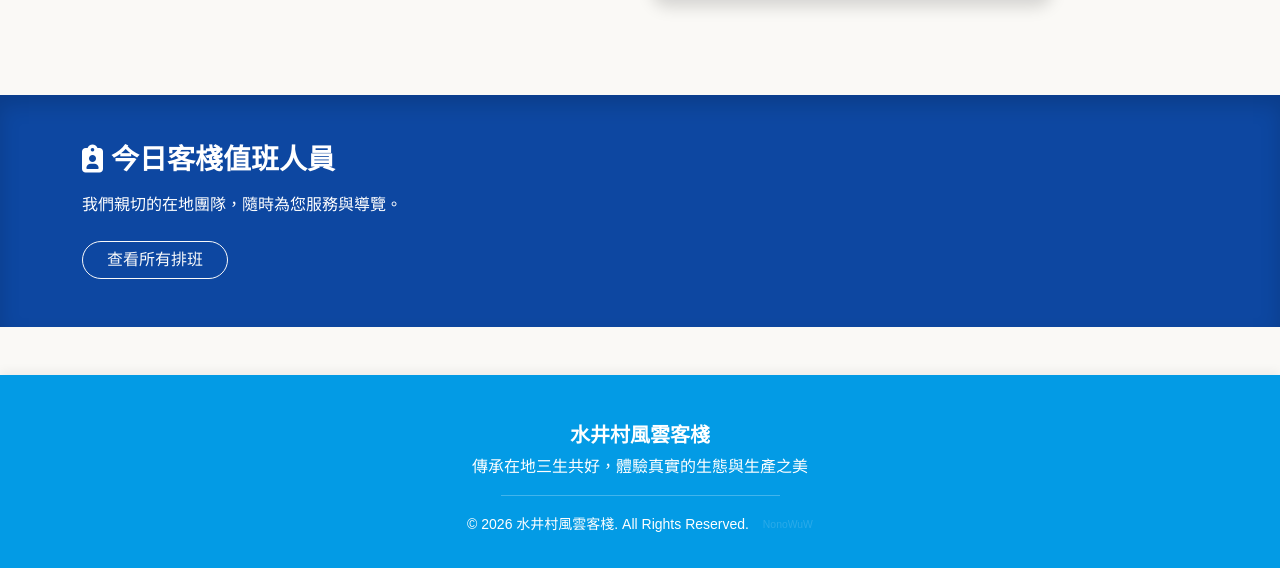
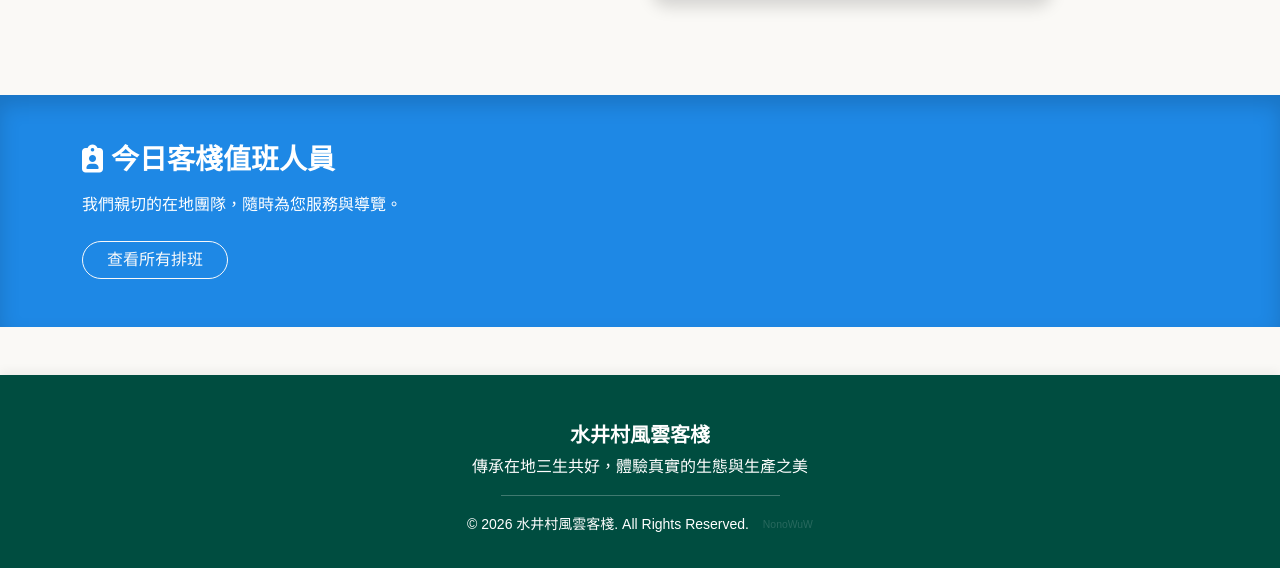
Before and after one commit to Nono0325/Shuijing-Fengyun-Inn, a Django app: page / in a window 1280 px wide. Shown: the part 1835-2403 px from the top of the page. Run offline with Django 5.2, Linux system fonts and the light colour scheme; data that the repository does not hold is empty.

Commit message:
UI update: Set Header/Footer to Deep Green and Duty Staff section to Light Blue for specific color contrast

```diff
--- a/templates/base.html
+++ b/templates/base.html
@@ -20,8 +20,8 @@
     <link rel="stylesheet" href="https://cdnjs.cloudflare.com/ajax/libs/font-awesome/6.4.2/css/all.min.css">
     <style>
         :root {
-            --primary-color: #039BE5; /* Sophisticated Light Blue */
-            --secondary-color: #4FC3F7;
+            --primary-color: #004D40; /* Modern Deep Teal Green */
+            --secondary-color: #00796B;
         }
         body {
             font-family: 'Noto Sans TC', sans-serif;
--- a/templates/inn_app/home.html
+++ b/templates/inn_app/home.html
@@ -224,7 +224,7 @@
 </div>
 
 <!-- On Duty Staff Section (Kept from original) -->
-<div class="container-fluid py-5" style="background-color: #0D47A1; box-shadow: inset 0 10px 20px rgba(0,0,0,0.15);">
+<div class="container-fluid py-5" style="background-color: #1E88E5; box-shadow: inset 0 10px 20px rgba(0,0,0,0.15);">
     <div class="container text-center text-lg-start">
         <div class="row align-items-center">
             <div class="col-lg-5 text-white">
```
